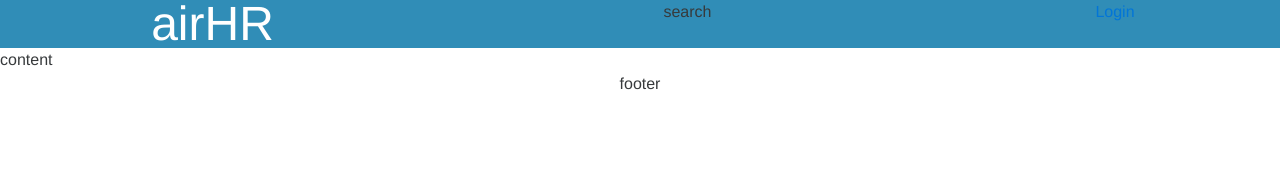
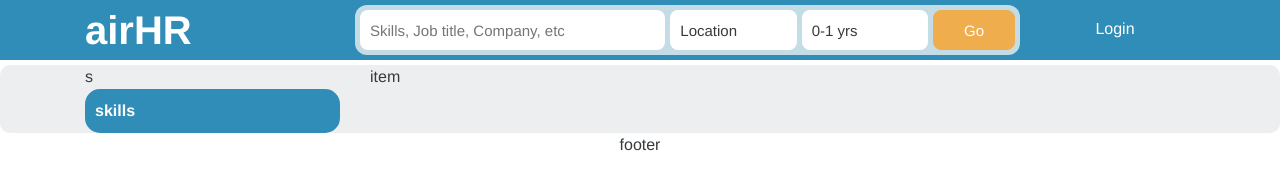
Before and after one commit to dfrontend/airhr, a plain HTML site: page search-results.html in a window 1280 px wide. Drawn offline with Linux system fonts and the light colour scheme.

Commit message:
resultpage

```diff
--- a/scss/style.scss
+++ b/scss/style.scss
@@ -3,7 +3,8 @@
 
 //custom variables
 $airhr-blue:  #308DB7;
-
+$airhr-lt-blue: #C4DCE6;
+$color-white: #fff;
 
 //styles
 .page-wrapper {
@@ -20,17 +21,16 @@ header {
   .container {
     display: flex;
     align-items: flex-end;
-
   }
 
   .brand {
     font-size: 3rem;
     line-height: 100%;
     margin-bottom: 20px;
+
     // Large devices (desktops, 62em and up)
     @media (min-width: 62em) {
       font-size: 5rem;
-
     }
 
   }
@@ -39,15 +39,13 @@ header {
 
 .main-content {
   flex-grow: 1;
-
-  .search-module {
-    background-color: $airhr-blue;
-    padding:10px;
-  }
 }
 
 .search-module {
   border-radius: $border-radius * 3;
+  background-color: $airhr-blue;
+  padding:10px;
+}
 
 form {
   display: flex;
@@ -67,18 +65,6 @@ header {
     @media (min-width: 62em) {
       margin-right: 5px;
       margin-bottom: 0;
-
-      }
-
-      .btn {
-        background-color: $component-active-color;
-        border-radius: $border-radius * 3;
-        text-align: center;
-        // Large devices (desktops, 62em and up)
-        @media (min-width: 62em) {
-          text-align: left;
-
-        }
     }
 
   }
@@ -116,6 +102,17 @@ header {
       width: 40px;
 
     }
+    .btn {
+      background-color: $color-white;
+      border-radius: $border-radius * 3;
+      text-align: center;
+
+      // Large devices (desktops, 62em and up)
+      @media (min-width: 62em) {
+        text-align: left;
+
+      }
+    }
 
   }
 
@@ -130,33 +127,70 @@ header {
 
 }
 
-
-}
-
-
+/*header inside*/
 .header-inside {
   background-color: $airhr-blue;
+  border-bottom: 5px solid $color-white;
+
+  .user-login {
+    margin-top: 17px;
+    a {
+      color: $color-white;
+    }
+  }
 
   header,.container {
     display: block;
-
   }
 
   header {
+
     .brand {
       margin: 0;
-      font-size: 3rem;
-      color: #fff;
+      font-size: 2.5rem;
+      font-weight:700;
+      padding:10px 0;
+      text-align: left;
+      color: $color-white;
       line-height:100%;
     }
+  }
+
+  .search-module {
+    background-color: $airhr-lt-blue;
+    padding: 5px;
+    margin-top: 5px;
+
+    input, .btn, input:focus, .btn:focus {
+      height: 40px;
+      line-height: 100%;
+      padding:10px;
+      border-radius: $border-radius * 2;
+      font-size: 15px;
+      outline:none;
+    }
+
+    .btn-go, .btn-go:focus {
+      line-height:40px;
+    }
+  }
+}
+
+.inside-content {
+  background-color: $gray-lighter;
+  @include border-radius(10px);
+  .search-filters {
+    background-color: $airhr-blue;
+    @include border-radius(15px);
+    padding:10px;
+    color: $color-white;
   }
 }
 
 
 
 
-
-
+/*footer*/
 footer {
   flex-grow:1;
   text-align: center;
--- a/search-results.html
+++ b/search-results.html
@@ -20,11 +20,54 @@
 					<div class="col-xs-3 col-sm-3 col-md-3">
 						<div class="brand">airHR</div>
 					</div>
-						<div class="col-xs-7 col-sm-7 col-md-7">
-							search
+						<div class="col-xs-12 col-sm-12 col-md-12 col-lg-7">
+							<!--search-->
+
+							<div class="row">
+								<!--search module-->
+								<div class="col-xs-12 col-sm-12 col-md-12 search-module">
+									<!--form-->
+									<form>
+										<div class="form-group">
+											<input type="text" class="skills-type" placeholder="Skills, Job title, Company, etc">
+										</div>
+
+										<div class="form-group btn-group">
+											<button type="button" class="btn btn-default dropdown-toggle"
+															aria-haspopup="true" data-toggle="dropdown" aria-expanded="false">Location</button>
+											<div class="dropdown-menu">
+												<a class="dropdown-item"  href="#">Action</a>
+												<a class="dropdown-item"  href="#">Another action</a>
+												<a class="dropdown-item"  href="#">Something else here</a>
+
+												<a class="dropdown-item"  href="#">Separated link</a>
+											</div>
+										</div>
+
+										<div class="form-group btn-group">
+											<button type="button" class="btn btn-default dropdown-toggle"
+															aria-haspopup="true" data-toggle="dropdown" aria-expanded="false">0-1 yrs</button>
+											<div class="dropdown-menu">
+												<a class="dropdown-item"  href="#">Action</a>
+												<a class="dropdown-item"  href="#">Another action</a>
+												<a class="dropdown-item"  href="#">Something else here</a>
+
+												<a class="dropdown-item"  href="#">Separated link</a>
+											</div>
+										</div>
+
+										<a href="search-results.html" class="btn btn-lg btn-warning btn-go">Go</a>
+
+									</form>
+
+
+
+								</div>
+							</div>
+
 						</div>
 
-						<div class="col-xs-2 col-sm-2 col-md-2">
+						<div class="col-xs-2 col-sm-2 col-md-2 user-login">
 							<a href="#">Login</a>
 						</div>
 					</div>
@@ -34,15 +77,45 @@
 			</div>
 		</header>
 
-
 	</div>
 	<div class="inside-content">
-		content
+		<div class="container">
+			<div class="row">
+			<div class="col-content">
+			<div class="col-xs-3 col-sm-3 col-md-3">
+				s<!--earch filters-->
+				<div class="search-filters">
+					<!--filter group-->
+					<div class="filter-group">
+						<strong>skills</strong>
+						<form action="">
+
+						</form>
+					</div>
+				</div>
+
+
+
+			</div>
+
+				<div class="col-xs-9 col-sm-9 col-md-9">
+					<div class="search-results">
+						<div class="search-item">item</div>
+					</div>
+				</div>
+
+			</div>
+		</div>
+		</div>
 	</div>
 	<footer>
 		footer
 	</footer>
 </section>
 
+<!-- jQuery first, then Bootstrap JS. -->
+<script src="bower_components/jquery/dist/jquery.min.js"></script>
+<script src="bower_components/bootstrap/dist/js/bootstrap.min.js"></script>
+
 </body>
 </html>
```
Also changed, not shown: css/style.css, 1 other file. Lines whose indentation alone changed are shown as unchanged.
